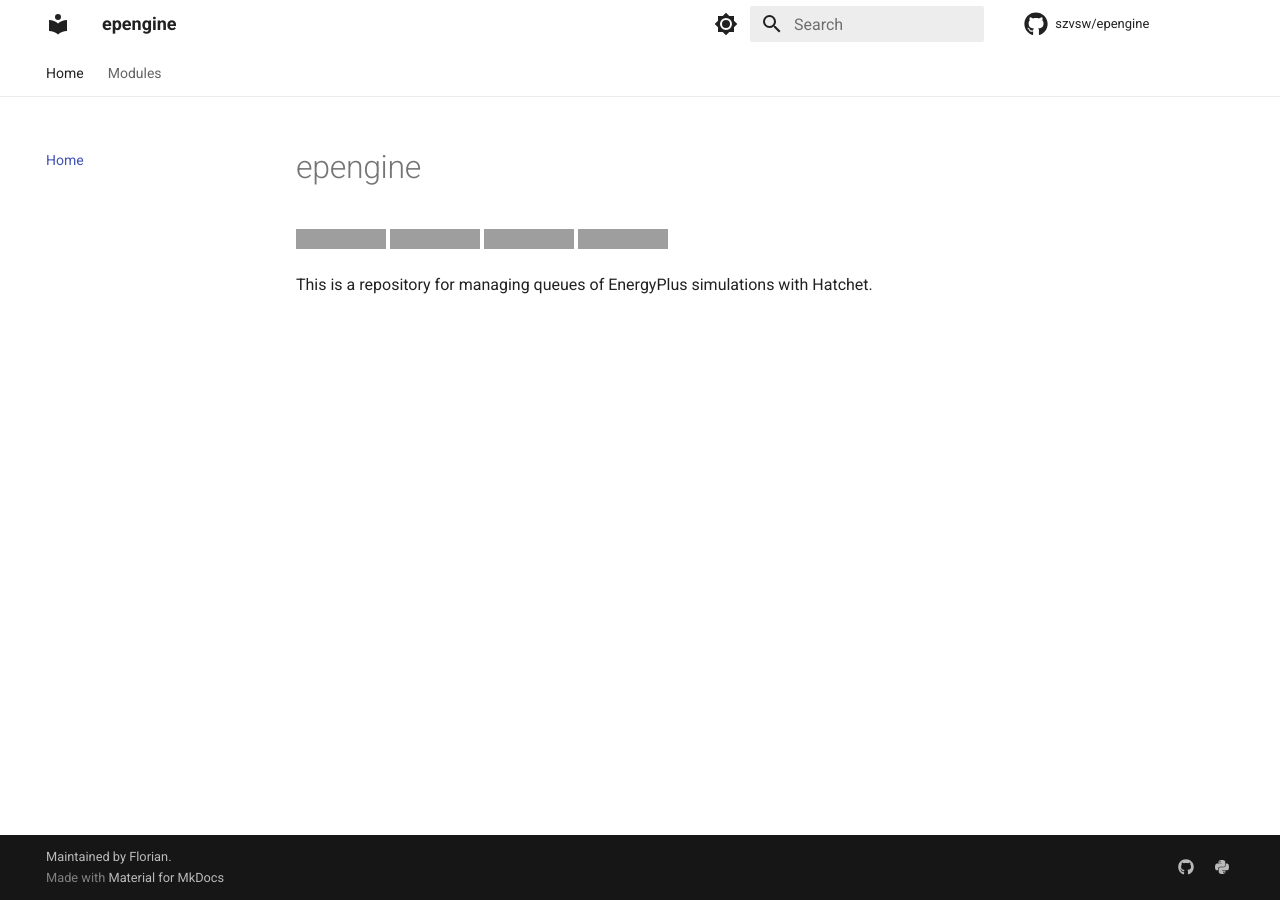
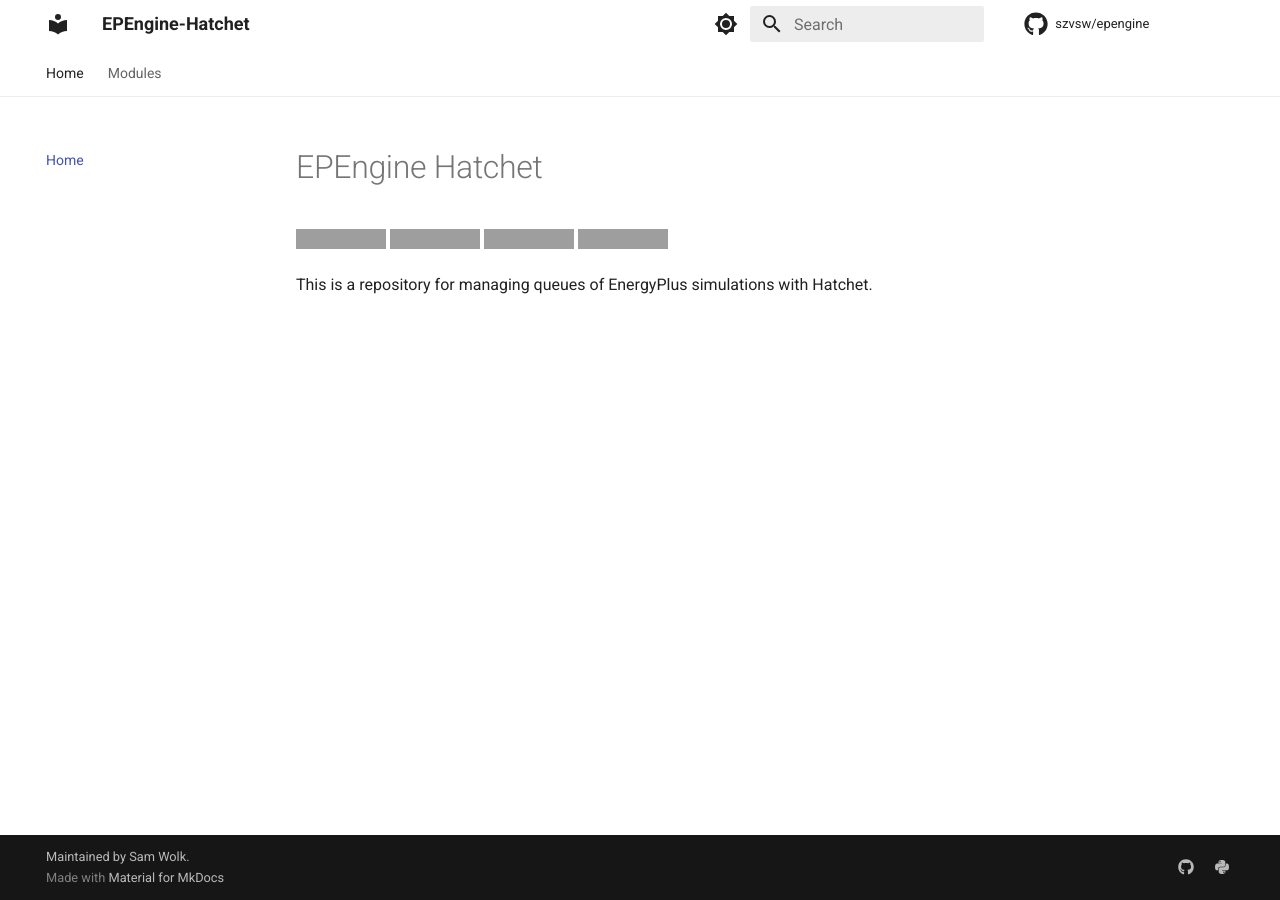
Before and after one commit to szvsw/epengine, an MkDocs documentation site: the page built from docs/index.md, in a window 1280 px wide. Built offline with MkDocs 1.6.1 and Material for MkDocs 9.7.7, drawn with Linux system fonts in a browser that asks for light colours; comment, search, counter and statistics services are not loaded; grey boxes are pictures that could not be loaded.

Commit message:
update docs

```diff
--- a/docs/index.md
+++ b/docs/index.md
@@ -1,4 +1,4 @@
-# epengine
+# EPEngine Hatchet
 
 [![Release](https://img.shields.io/github/v/release/szvsw/epengine)](https://img.shields.io/github/v/release/szvsw/epengine)
 [![Build status](https://img.shields.io/github/actions/workflow/status/szvsw/epengine/main.yml?branch=main)](https://github.com/szvsw/epengine/actions/workflows/main.yml?query=branch%3Amain)
--- a/mkdocs.yml
+++ b/mkdocs.yml
@@ -1,11 +1,11 @@
-site_name: epengine
+site_name: EPEngine-Hatchet
 repo_url: https://github.com/szvsw/epengine
 site_url: https://szvsw.github.io/epengine
 site_description: This is a repository for managing queues of EnergyPlus simulations with Hatchet.
 site_author: Sam Wolk
 edit_uri: edit/main/docs/
 repo_name: szvsw/epengine
-copyright: Maintained by <a href="https://szvsw.com">Florian</a>.
+copyright: Maintained by <a href="https://szvsw.com">Sam Wolk</a>.
 
 nav:
   - Home: index.md
```
Also changed, not shown: docs/modules.md (+2 -1 lines).
